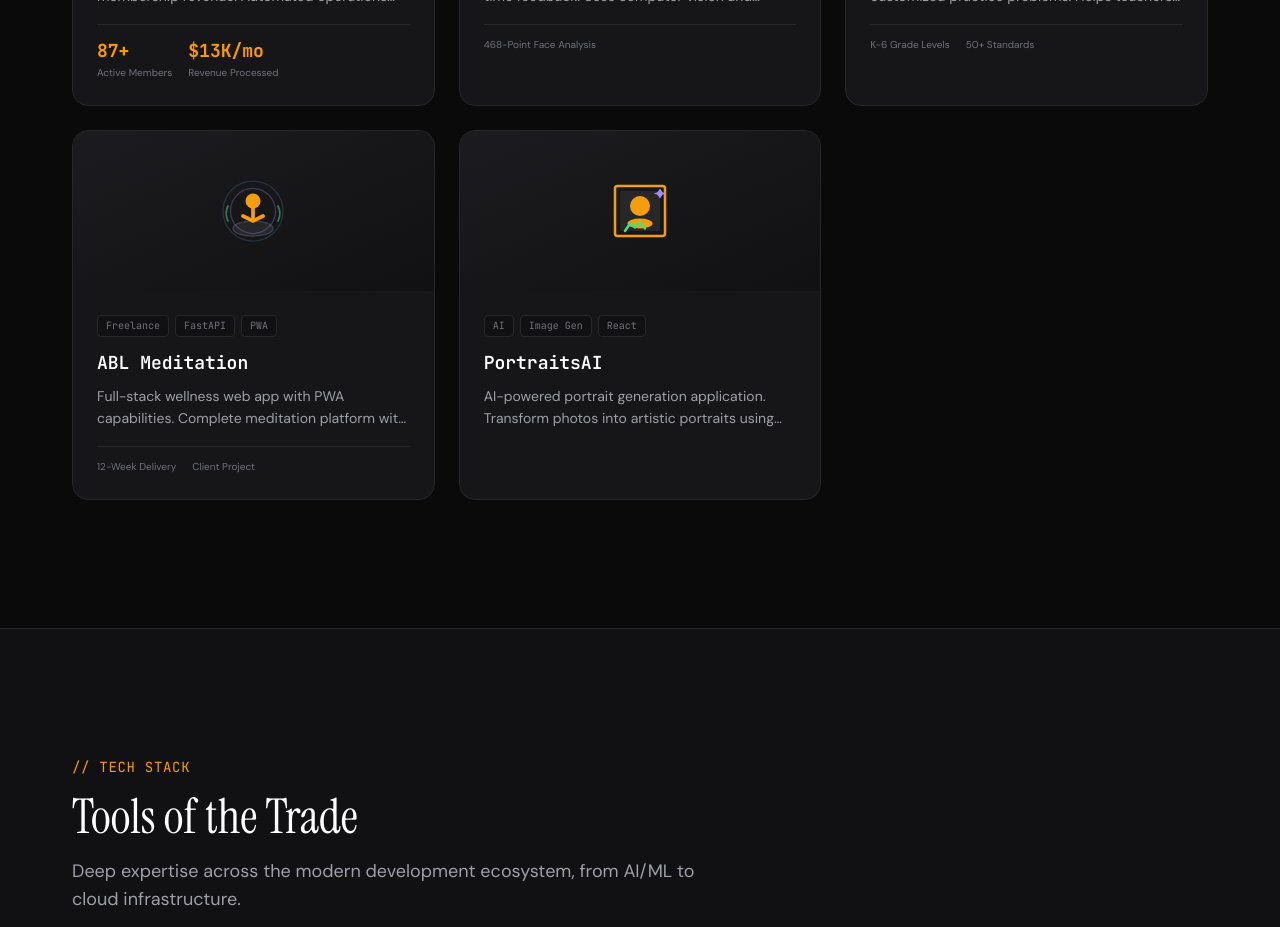
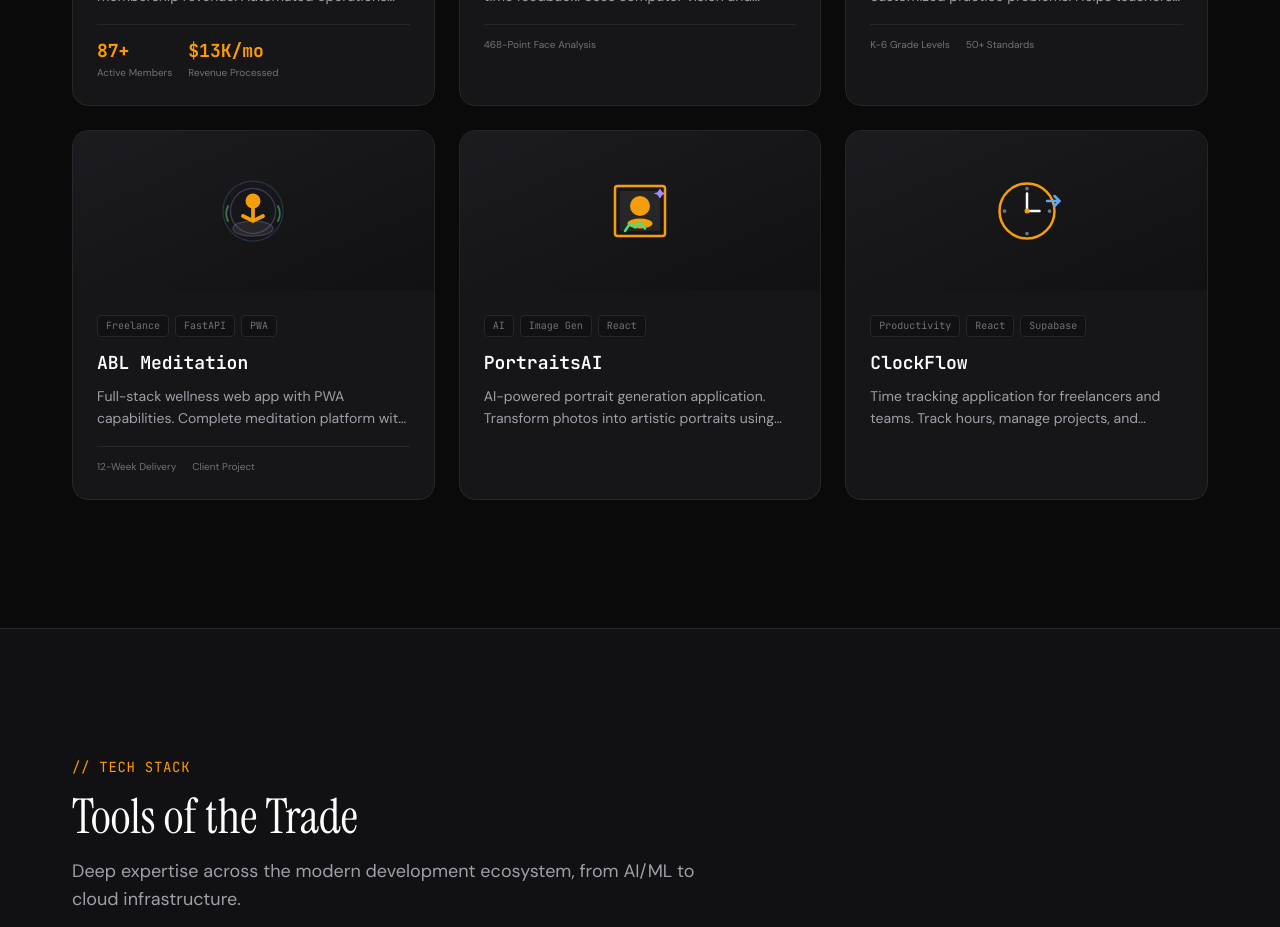
Before and after one commit to l2laihub/huybuilds, a Next.js app: page / in a window 1280 px wide. Shown: the part 2880-3807 px from the top of the page. Built offline with nearby package versions, Linux system fonts and the light colour scheme.

Commit message:
feat: add ClockFlow project to the Projects component

```diff
--- a/app/components/Projects.tsx
+++ b/app/components/Projects.tsx
@@ -92,6 +92,15 @@ const projects: Project[] = [
     metrics: [],
     url: "https://portraitsai.app",
     Logo: PortraitsAILogo,
+  },
+  {
+    title: "ClockFlow",
+    description:
+      "Time tracking application for freelancers and teams. Track hours, manage projects, and generate reports with ease.",
+    tags: ["Productivity", "React", "Supabase"],
+    metrics: [],
+    url: "https://clockflow.app",
+    Logo: ClockFlowLogo,
   },
 ];
 
```
